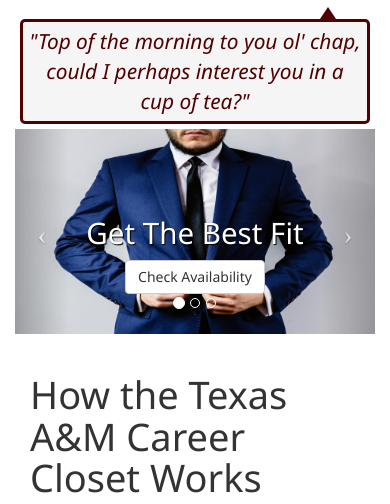
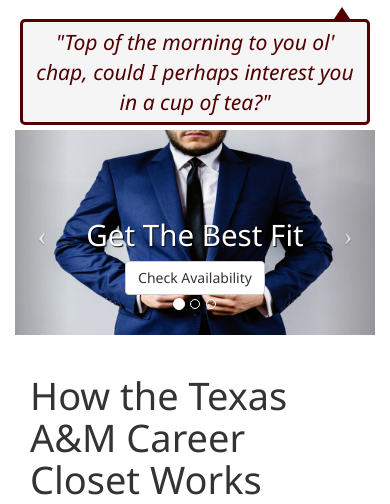
Before and after one commit to careerclosetatm/CareerCloset, a Flask app: page / in a window 390 px wide. Shown: the part 76-580 px from the top of the page. Run offline with Flask 2, Linux system fonts and the light colour scheme; some libraries are stand-ins or nearby versions.

Commit message:
Fixing text bubble

```diff
--- a/static/css/ccloset.css
+++ b/static/css/ccloset.css
@@ -123,7 +123,7 @@ border-style: solid;
 color: #500000;
 text-align: center;
 font-size: 1.4em;
-font-style: 2.5vh;
+font-size: 2.5vh;
 -webkit-border-radius: 5px;
 -moz-border-radius: 5px;
 border-radius: 5px;
@@ -141,7 +141,7 @@ width: 0;
 z-index: 1;
 margin-left: -11px;
 top: -15px;
-left: 97%;
+left: 99%;
 }
 /* space invaders game css */
 .invaders{
@@ -207,19 +207,19 @@ canvas {
 @media(min-width:1400px) {
   .bubble:after
   {
-  left: 98%;
+  left: 99%;
   }
 }
 @media(max-width:767px) {
   .bubble:after
   {
-  left: 95%;
+  left: 97%;
   }
 }
 @media(max-width:480px) {
   .bubble:after
   {
-  left: 89%;
+  left: 93%;
   }
 }
 /*Login Modal Module - Will Test again for final prototype
```
